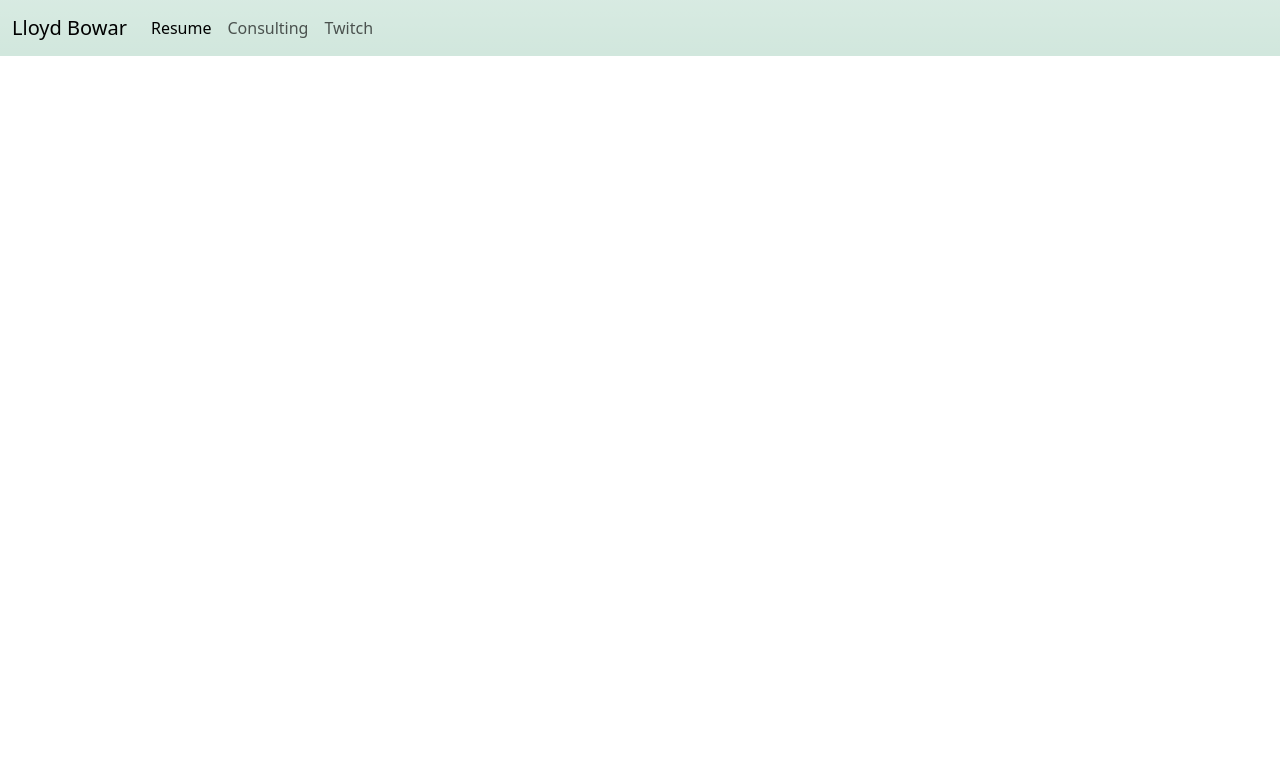
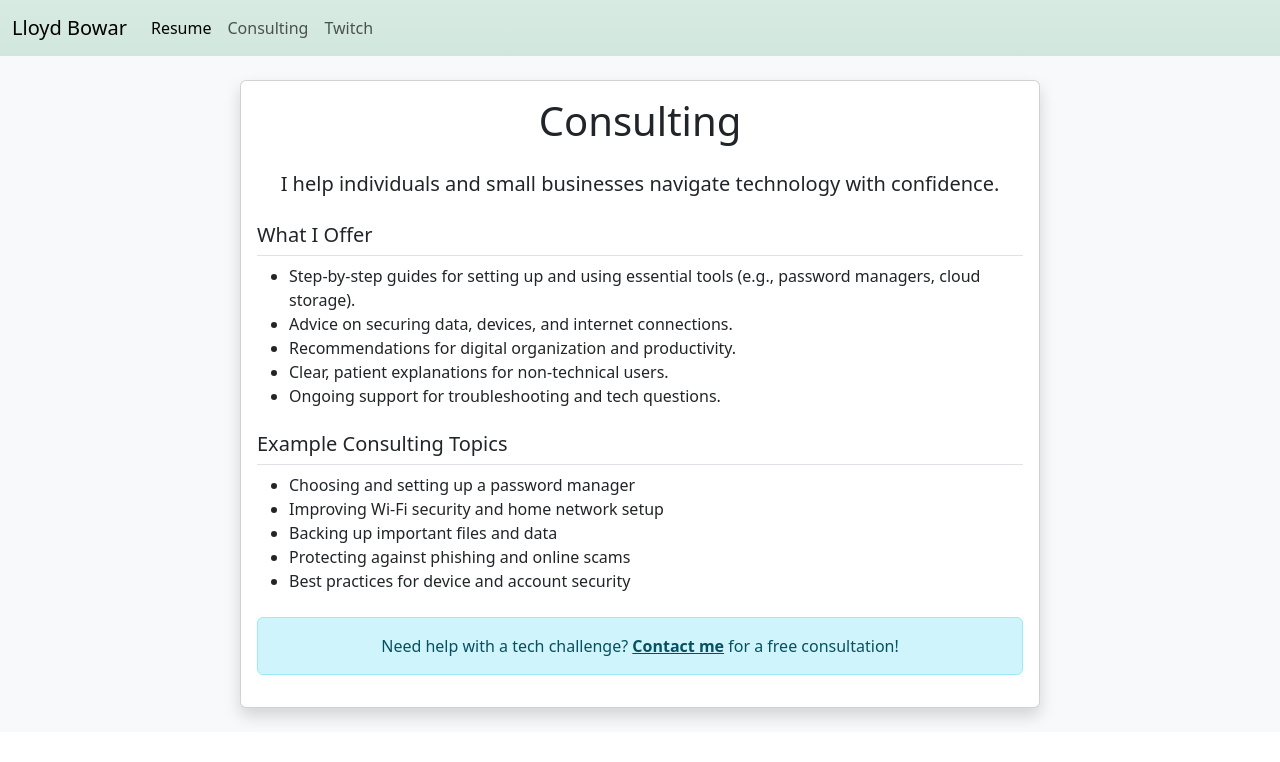
Before and after one commit to PinkSquacht/portfolio, a React (Vite) app: page /consulting in a window 1280 px wide. Shown: the top 762 px of the page. Built offline with nearby package versions, Linux system fonts and the light colour scheme.

Commit message:
Added a consulting page

```diff
--- a/src/App.jsx
+++ b/src/App.jsx
@@ -8,6 +8,7 @@ import About from './components/About';
 import Projects from './components/Projects';
 import Contact from './components/Contact';
 import Navbar from './components/Navbar';
+import Consulting from './components/Consulting';
 
 
 function App() {
@@ -24,6 +25,7 @@ function App() {
           </>
         } />
         <Route path="/resume" element={<Resume />} />
+        <Route path="/consulting" element={<Consulting />} />
       </Routes>
     </Router>
   );
--- /dev/null
+++ b/src/components/Consulting.jsx
@@ -0,0 +1,43 @@
+import React from 'react'
+
+function Consulting() {
+  return (
+    <section className="bg-light w-100 py-4">
+      <div className="container">
+        <div className="card shadow mx-auto" style={{ maxWidth: 800 }}>
+          <div className="card-body">
+            <h1 className="mb-4 text-center">Consulting</h1>
+            <p className="lead text-center mb-4">
+              I help individuals and small businesses navigate technology with confidence.
+            </p>
+            <section className="mb-4">
+              <h2 className="h5 border-bottom pb-2">What I Offer</h2>
+              <ul>
+                <li>Step-by-step guides for setting up and using essential tools (e.g., password managers, cloud storage).</li>
+                <li>Advice on securing data, devices, and internet connections.</li>
+                <li>Recommendations for digital organization and productivity.</li>
+                <li>Clear, patient explanations for non-technical users.</li>
+                <li>Ongoing support for troubleshooting and tech questions.</li>
+              </ul>
+            </section>
+            <section className="mb-4">
+              <h2 className="h5 border-bottom pb-2">Example Consulting Topics</h2>
+              <ul>
+                <li>Choosing and setting up a password manager</li>
+                <li>Improving Wi-Fi security and home network setup</li>
+                <li>Backing up important files and data</li>
+                <li>Protecting against phishing and online scams</li>
+                <li>Best practices for device and account security</li>
+              </ul>
+            </section>
+            <div className="alert alert-info text-center">
+              Need help with a tech challenge? <a href="/contact" className="alert-link">Contact me</a> for a free consultation!
+            </div>
+          </div>
+        </div>
+      </div>
+    </section>
+  )
+}
+
+export default Consulting
--- a/src/components/Navbar.jsx
+++ b/src/components/Navbar.jsx
@@ -12,7 +12,7 @@ function Navbar() {
         <div className="collapse navbar-collapse" id="navcol-1">
           <ul className="navbar-nav">
             <li className="nav-item"><a className="nav-link active" href="/resume">Resume</a></li>
-            <li className="nav-item"><a className="nav-link" href="#">Consulting</a></li>
+            <li className="nav-item"><a className="nav-link" href="/consulting">Consulting</a></li>
             <li className="nav-item"><a className="nav-link" href="#">Twitch</a></li>
           </ul>
         </div>
```
